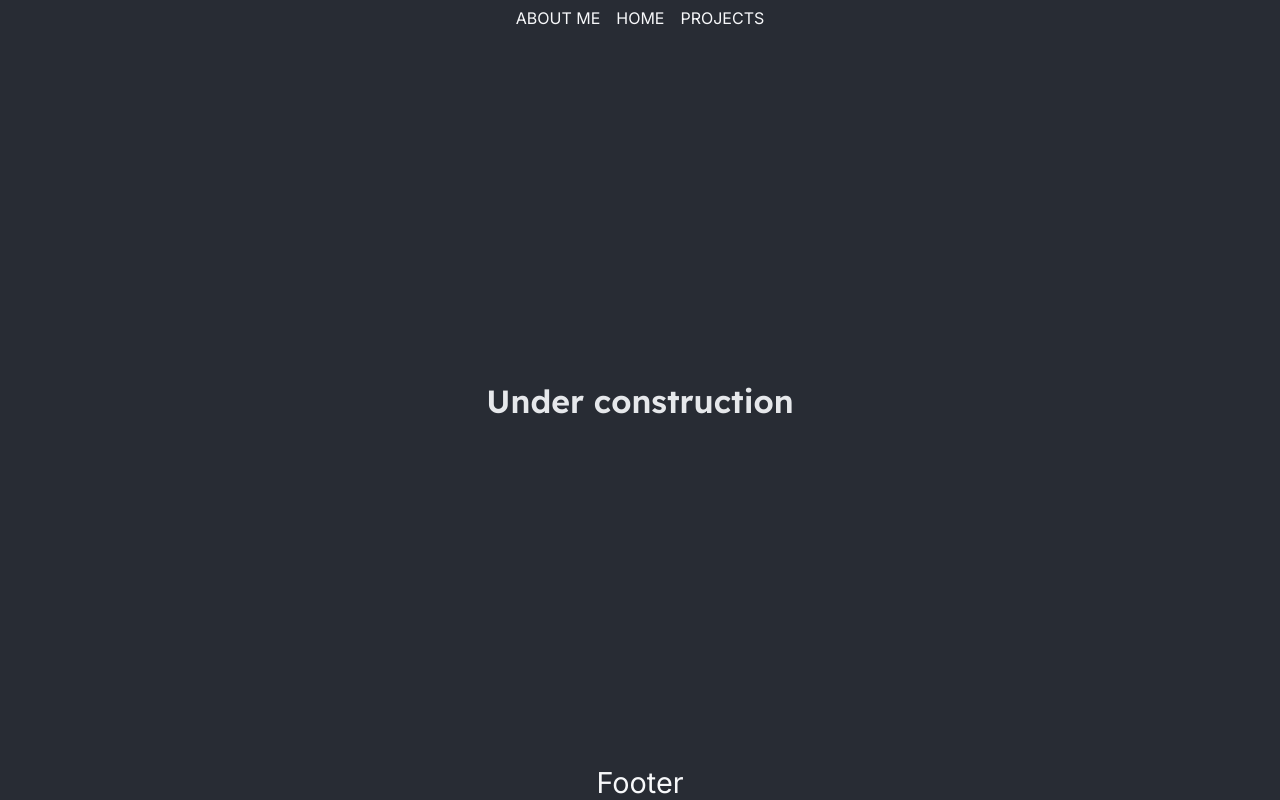
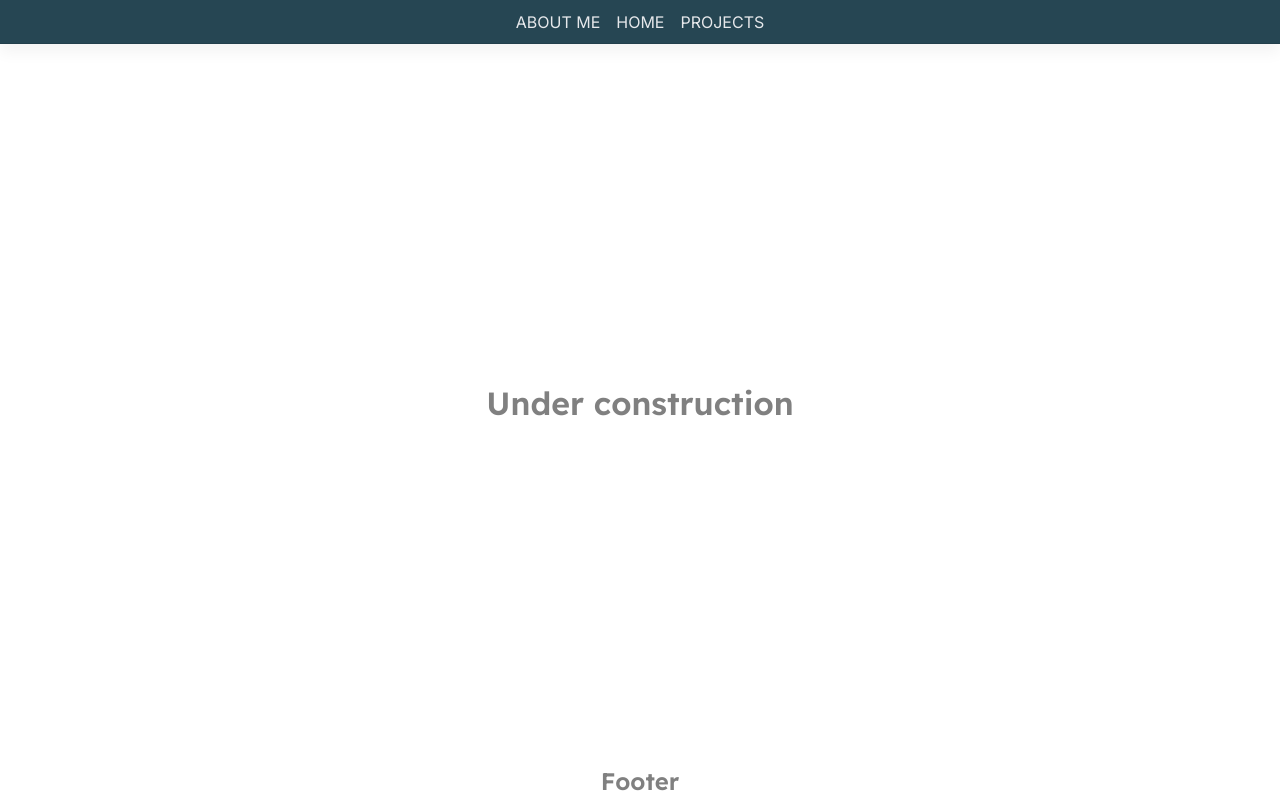
Before and after one commit to Yanhenning/homepage, a Next.js app: page / in a window 1280 px wide. Built offline with nearby package versions, Linux system fonts and the light colour scheme; no server answers.

Commit message:
improvement - ajusta as cores

```diff
--- a/components/Footer/Footer.jsx
+++ b/components/Footer/Footer.jsx
@@ -4,8 +4,8 @@ import styles from './styles.module.scss'
 
 const Footer = () => {
     return (
-        <footer>
-            Footer
+        <footer className={styles.footerContainer}>
+            <h5>Footer</h5>
         </footer>
     )
 }
--- a/components/Footer/styles.module.scss
+++ b/components/Footer/styles.module.scss
@@ -0,0 +1,3 @@
+.footerContainer {
+  padding: 0.25rem;
+}
--- a/components/Header/styles.module.scss
+++ b/components/Header/styles.module.scss
@@ -3,14 +3,17 @@
   display: flex;
   flex-direction: row;
   justify-content: space-evenly;
+  box-shadow: 0 0.5rem 1rem rgb(0 0 0 / 5%), inset 0 -1px 0 rgb(0 0 0 / 10%);
+  background-color: var(--primary);
+  padding: 0.25rem;
 
   a {
     font: 500 1rem Inter, sans-serif;
     text-decoration: none;
-    color: var(--gray-50);
+    color: var(--text-primary);
 
     &:hover {
-      color: var(--purple-300)
+      color: var(--hover-primary);
     }
   }
 
--- a/styles/app.module.scss
+++ b/styles/app.module.scss
@@ -1,15 +1,14 @@
-
 
 .container {
   text-align: center;
-  background-color: var(--dark-background);
+  background-color: var(--white-background);
   min-height: 100vh;
   display: flex;
   flex-direction: column;
   align-items: center;
   justify-content: space-between;
   font-size: 1.8rem;
-  color: var(--gray-50);
+  color: var(--text-primary);
 
   main {
     flex: 1;
@@ -19,18 +18,3 @@
     width: 100vw;
   }
 }
-
-.test {
-  background-color: #9f75ff;
-}
-
-.appBody {
-  display: flex;
-  flex-direction: column;
-  justify-content: center;
-  font-size: 1.8rem;
-}
-
-.App-link {
-  color: #61dafb;
-}
--- a/styles/global.scss
+++ b/styles/global.scss
@@ -9,6 +9,21 @@
 }
 
 :root {
+  --charcoal: #264653ff;
+  --persian-green: #2a9d8fff;
+  --orange-yellow-crayola: #e9c46aff;
+  --sandy-brown: #f4a261ff;
+  --burnt-sienna: #e76f51ff;
+
+  --primary: #264653ff;
+  --secondary: #e76f51ff;
+  --text-primary: #E6E8EB;
+  --text-secondary: #E6E8EB;
+  --hover-primary: #f4a261ff;
+  --hover-secondary: #2a9d8fff;
+  --dark-background: #282c34;
+  --white-background: #FFF;
+
   --white: #FFF;
 
   --gray-50: #F7F8FA;
@@ -17,15 +32,19 @@
   --gray-500: #808080;
   --gray-800: #494D4B;
 
-  --green-500: #04D361;
+  --green-50: #a6eace;
+  --green-200: #7de2a8;
+  --green-300: #52de91;
+  --green-500: #1dd270;
+  --green-600: #24834a;
 
+  --purple-50: #cbbde2;
   --purple-200: #b299f1;
   --purple-300: #9F75FF;
   --purple-400: #9164FA;
   --purple-500: #8257E5;
   --purple-800: #6F48C9;
-
-  --dark-background: #282c34;
+  --purple-900: #563d7c;
 }
 
 @media (max-width: 1080px) {
@@ -54,7 +73,7 @@ body, input, textarea, button {
 h1, h2, h3, h4, h5, h6 {
   font-weight: 600;
   font-family: Lexend, sans-serif;
-  color: var(--gray-100);
+  color: var(--gray-500);
 }
 
 h1 {
```
